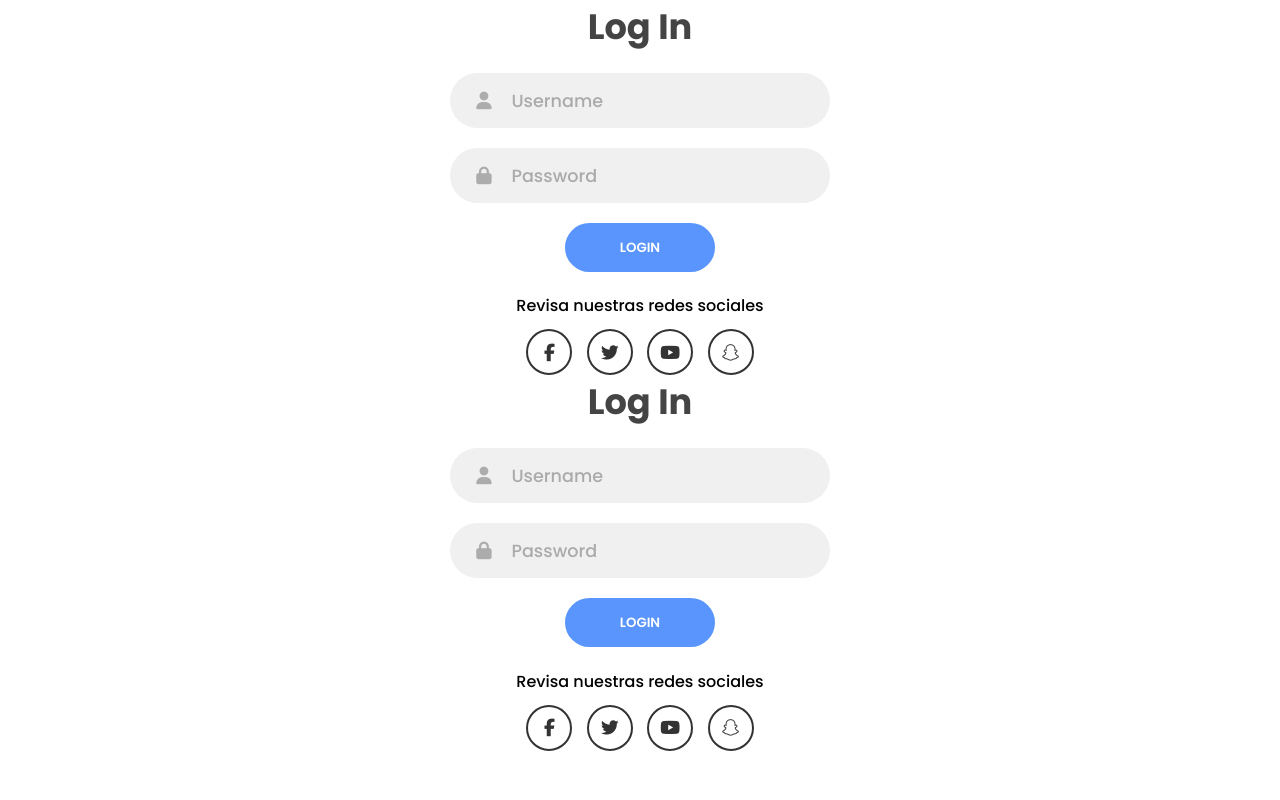
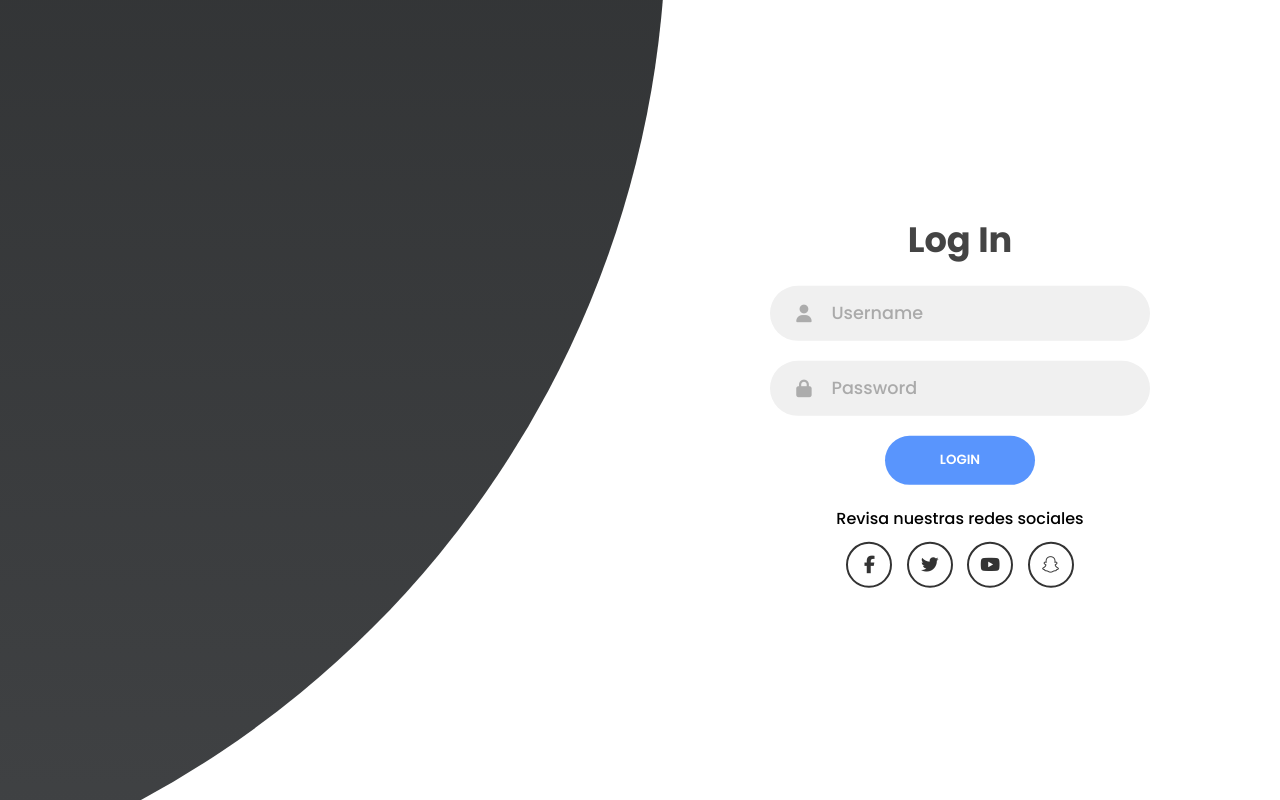
Before and after one commit to LMGP2002/ProyectoWeb, a PHP site: page /HTML/login.html in a window 1280 px wide. Run offline with PHP 8.4, Linux system fonts and the light colour scheme; some libraries are stand-ins or nearby versions.

Commit message:
Sección login terminada

```diff
--- a/CSS/login.css
+++ b/CSS/login.css
@@ -15,6 +15,20 @@ body, input{
     min-height: 100vh;
     overflow: hidden;
 }
+.container::before{
+    content: '';
+    position: absolute;
+    width: 2000px;
+    height: 2000px;
+    border-radius: 50%;
+    background: #232526;  /* fallback for old browsers */
+    background: -webkit-linear-gradient(to top, #414345, #232526);  /* Chrome 10-25, Safari 5.1-6 */
+    background: linear-gradient(to top, #414345, #232526); /* W3C, IE 10+/ Edge, Firefox 16+, Chrome 26+, Opera 12+, Safari 7+ */
+    top: -10%;
+    right: 48%;
+    transform: translateY(-50%);
+
+}
 .forms_container{
     position: absolute;
     width: 100%;
@@ -27,6 +41,17 @@ form{
     align-items: center;
     justify-content: center;
     flex-direction: column;
+    padding: 0 5rem;
+    overflow: hidden;
+    grid-column: 1/2;
+    grid-row: 1/2;
+}
+form.login_form{
+    z-index: 2;
+}
+form.signup_form{
+    z-index: 1;
+    opacity: 0;
 }
 .title{
     font-size: 2.2rem;
@@ -108,3 +133,12 @@ form{
     color: #4481eb;
     border-color: #4481eb;
 }
+.login_signup{
+    position: absolute;
+    top: 50%;
+    left: 75%;
+    transform:translate(-50%,-50%);
+    width: 50%;
+    display: grid;
+    grid-template-columns: 1fr;
+}
--- a/HTML/login.html
+++ b/HTML/login.html
@@ -39,17 +39,21 @@
                         </a>
                     </div>
                 </form>
-                <form action="" class="login_form">
-                    <h2 class="title">Log In</h2>
+                <form action="" class="signup_form">
+                    <h2 class="title">Sign Up</h2>
                     <div class="input_field">
                         <i class="fas fa-user"></i>
                         <input type="text" placeholder="Username">
                     </div>
                     <div class="input_field">
+                        <i class="fas fa-envelope"></i>
+                        <input type="text" placeholder="Email">
+                    </div>
+                    <div class="input_field">
                         <i class="fas fa-lock"></i>
                         <input type="password" placeholder="Password">
                     </div>
-                    <input type="submit" value="Login" class="btn solid">
+                    <input type="submit" value="Sing up" class="btn solid">
                     <p class="social_text">Revisa nuestras redes sociales</p>
                     <div class="social_media">
                         <a href="https://www.facebook.com/profile.php?id=100074361196775"  target="_blank" class="social_icon">
@@ -70,6 +74,7 @@
         </div>
 
 
+
     </header>
 
 
```
